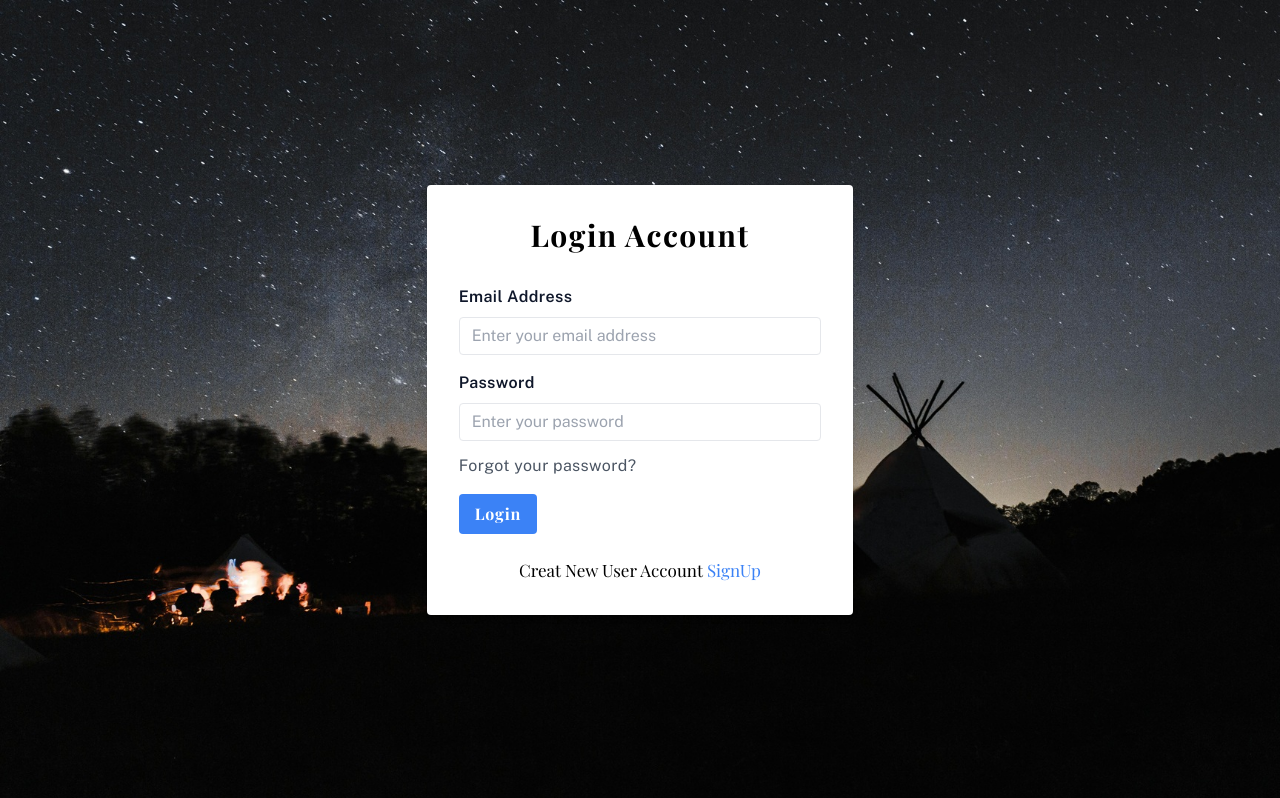
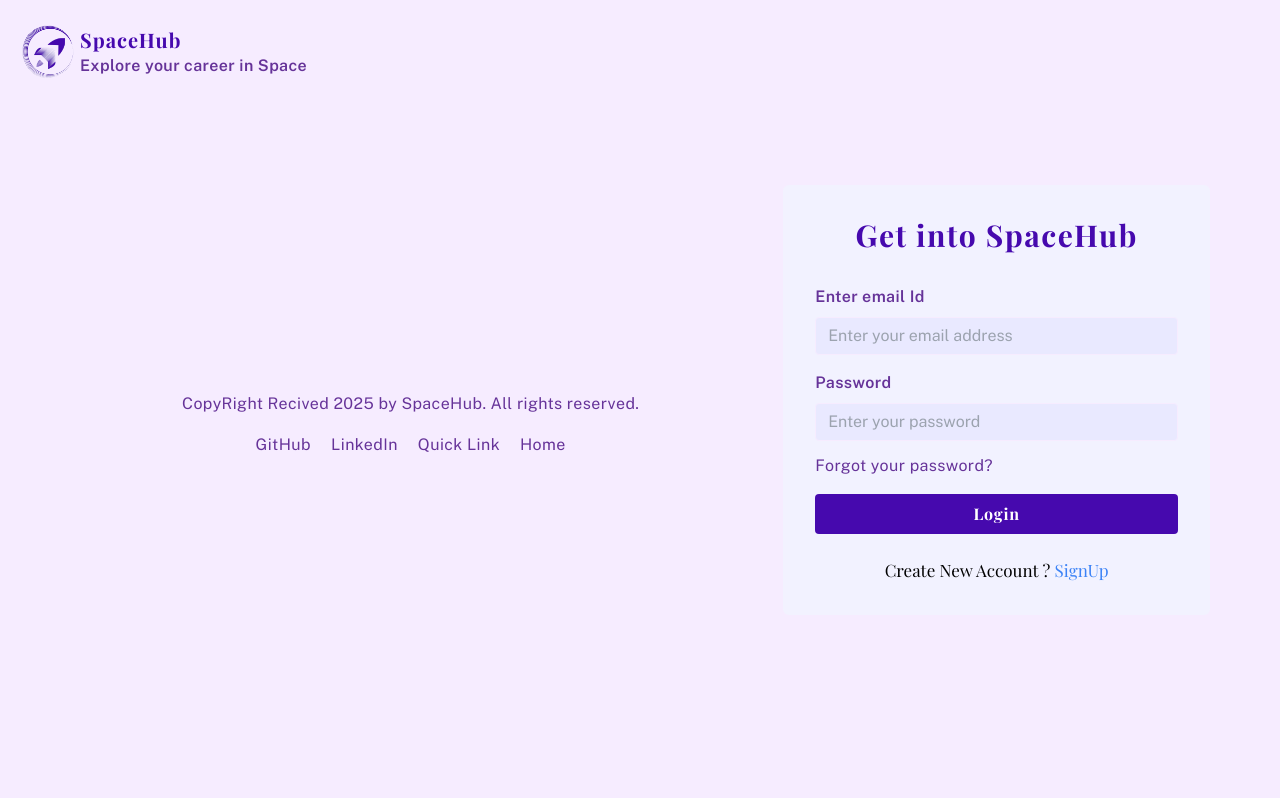
Before and after one commit to SwaroopArya65/ISRO-SpaceHub, a React (Vite) app in the folder frontend/: page /login in a window 1280 px wide. Built offline with nearby package versions, Linux system fonts and the light colour scheme; a web font is replaced by a local one.

Commit message:
Some minor Changes

```diff
--- a/frontend/src/components/Registration.jsx
+++ b/frontend/src/components/Registration.jsx
@@ -19,6 +19,7 @@ const Registration = () => {
                         <li><a href="https://github.com/SwaroopArya65" className='font-publicSans text-text-color tracking-wide'>GitHub</a></li>
                         <li><a href="https://www.linkedin.com/in/arya-swaroop-0a313b1b2" className='font-publicSans text-text-color tracking-wide'>LinkedIn</a></li>
                         <li><a href="#" className='font-publicSans text-text-color tracking-wide'>Quick Link</a></li>
+                        <li><a href="#" className='font-publicSans text-text-color tracking-wide'>Home</a></li>
                     </ul>
                 </div>
                 <div className='mx-4 p-8 w-full md:w-1/2 lg:w-1/3 bg-bg3 rounded-md'>
@@ -26,7 +27,7 @@ const Registration = () => {
                     <form>
                         <div className="mb-4">
                             <label className="block font-publicSans tracking-wide font-semibold text-text-color mb-2" for="email">
-                                Email Address
+                                Enter Email ID
                             </label>
                             <input
                                 className="border border-bg2 bg-[#E9E9FF] rounded w-full py-2 px-3 text-text-color2 leading-tight focus:outline-none focus:shadow-outline font-publicSans"
@@ -47,7 +48,7 @@ const Registration = () => {
                             <input
                                 className="border border-bg2 bg-[#E9E9FF] rounded w-full py-2 px-3 text-text-color2 mb-3 leading-tight focus:outline-none focus:shadow-outline font-publicSans"
                                 id="password" type="password" required placeholder="Enter your password" />
-                            <a className="text-text-color hover:text-gray-800 font-publicSans tracking-wide" href="#">Forgot your password?</a>
+                            {/* <a className="text-text-color hover:text-gray-800 font-publicSans tracking-wide" href="#">Forgot your password?</a> */}
                         </div>
                         <div className="mb-6">
                             <button
--- a/frontend/src/pages/Login.jsx
+++ b/frontend/src/pages/Login.jsx
@@ -1,39 +1,58 @@
 import React from 'react'
 import { Link } from 'react-router-dom';
+import logo from '../assets/logo.png';
 
 const Login = () => {
     return (
-        <div className="bg-[url('./assets/bg.jpg')] bg-no-repeat bg-cover">
-            <div className="h-screen flex justify-center items-center">
-                <div className="bg-white mx-4 p-8 rounded shadow-md w-full md:w-1/2 lg:w-1/3">
-                    <h1 className="text-3xl font-playfair tracking-wider font-bold mb-8 text-center">Login Account</h1>
+        <div className="bg-bg2 max-h-screen h-screen">
+            <div className='flex items-center justify-start pl-4 pt-5 absolute w-full'>
+                <div>
+                    <img src={logo} className='h-16 w-auto' alt="Company logo" />
+                </div>
+                <div>
+                    <h1 className='font-playfair tracking-wider text-text-color2 text-xl font-bold'>SpaceHub</h1>
+                    <p className='font-publicSans tracking-wide text-text-color text-md font-semibold'>Explore your career in Space</p>
+                </div>
+            </div>
+            <div className='h-screen flex justify-center items-center'>
+                <div class="text-center sm:flex items-center justify-between border-gray-400 mx-[10%] mt-12 py-6">
+                    <p className='font-publicSans text-text-color tracking-wide'>CopyRight Recived 2025 by SpaceHub. All rights reserved.</p>
+                    <ul class="flex items-center gap-5 justify-center mt-4 sm:mt-0">
+                        <li><a href="https://github.com/SwaroopArya65" className='font-publicSans text-text-color tracking-wide'>GitHub</a></li>
+                        <li><a href="https://www.linkedin.com/in/arya-swaroop-0a313b1b2" className='font-publicSans text-text-color tracking-wide'>LinkedIn</a></li>
+                        <li><a href="#" className='font-publicSans text-text-color tracking-wide'>Quick Link</a></li>
+                        <li><a href="#" className='font-publicSans text-text-color tracking-wide'>Home</a></li>
+                    </ul>
+                </div>
+                <div className='mx-4 p-8 w-full md:w-1/2 lg:w-1/3 bg-bg3 rounded-md'>
+                    <h1 className="text-3xl text-text-color2 font-playfair tracking-wider font-bold mb-8 text-center">Get into SpaceHub</h1>
                     <form>
                         <div className="mb-4">
-                            <label className="block font-publicSans tracking-wide font-semibold text-slate-900 mb-2" for="email">
-                                Email Address
+                            <label className="block font-publicSans tracking-wide font-semibold text-text-color mb-2" for="email">
+                                Enter email Id
                             </label>
                             <input
-                                className="border rounded w-full py-2 px-3 text-gray-700 leading-tight focus:outline-none focus:shadow-outline font-publicSans"
-                                id="email" type="email" placeholder="Enter your email address" />
+                                className="border border-bg2 bg-[#E9E9FF] rounded w-full py-2 px-3 text-text-color2 leading-tight focus:outline-none focus:shadow-outline font-publicSans"
+                                id="email" type="email" required placeholder="Enter your email address" />
                         </div>
                         <div className="mb-4">
-                            <label className="block font-publicSans tracking-wide font-semibold text-slate-900 mb-2" for="password">
+                            <label className="block font-publicSans tracking-wide font-semibold text-text-color mb-2" for="password">
                                 Password
                             </label>
                             <input
-                                className="border rounded w-full py-2 px-3 text-gray-700 mb-3 leading-tight focus:outline-none focus:shadow-outline font-publicSans"
-                                id="password" type="password" placeholder="Enter your password" />
-                            <a className="text-gray-600 hover:text-gray-800 font-publicSans tracking-wide" href="#">Forgot your password?</a>
+                                className="border border-bg2 bg-[#E9E9FF] rounded w-full py-2 px-3 text-text-color2 mb-3 leading-tight focus:outline-none focus:shadow-outline font-publicSans"
+                                id="password" type="password" required placeholder="Enter your password" />
+                            <a className="text-text-color hover:text-gray-800 font-publicSans tracking-wide" href="#">Forgot your password?</a>
                         </div>
                         <div className="mb-6">
                             <button
-                                className="bg-blue-500 hover:bg-blue-700 text-white font-bold py-2 px-4 rounded focus:outline-none focus:shadow-outline font-playfair tracking-wider"
+                                className="bg-text-color2 w-full hover:bg-blue-700 text-white font-bold py-2 px-4 rounded focus:outline-none focus:shadow-outline font-playfair tracking-wider"
                                 type="button">
                                 Login
                             </button>
                         </div>
                         <div className='text-center font-playfair text-[17px]'>
-                            Creat New User Account <Link to="/registration" className='text-blue-500 hover:text-blue-800'>SignUp</Link>
+                            Create New Account ? <Link to="/registration" className='text-blue-500 hover:text-blue-800'>SignUp</Link>
                         </div>
                     </form>
                 </div>
```
